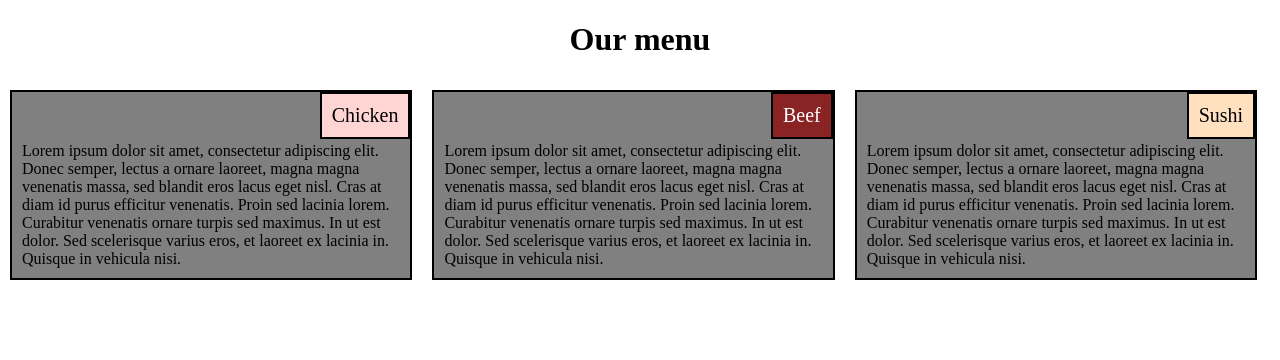
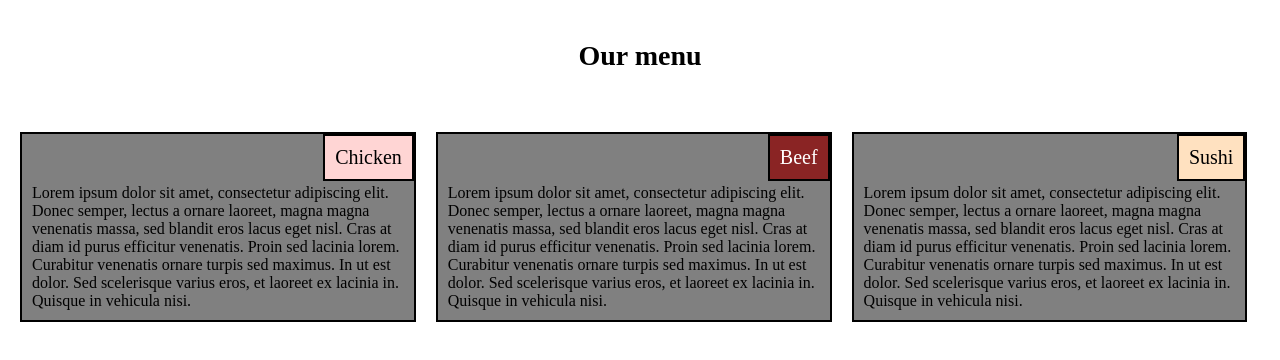
Before and after one commit to melomanab/web-developers-specialization, a plain HTML site: page course2-solution/index.html in a window 1280 px wide. Drawn offline with Linux system fonts and the light colour scheme.

Commit message:
Adding margins

```diff
--- a/course2-solution/css/style.css
+++ b/course2-solution/css/style.css
@@ -3,14 +3,17 @@
 }
 
 body{
-    margin: 0;
+    margin:10px;
     padding: 0;
 }
 
 h1 {
   background-color: white;
   text-align: center;
-
+  margin-top: 40px;
+  margin-bottom: 50px;
+  font-size: 1.75em;
+  font-size: 1.75em;
 }
 
 p {
```
